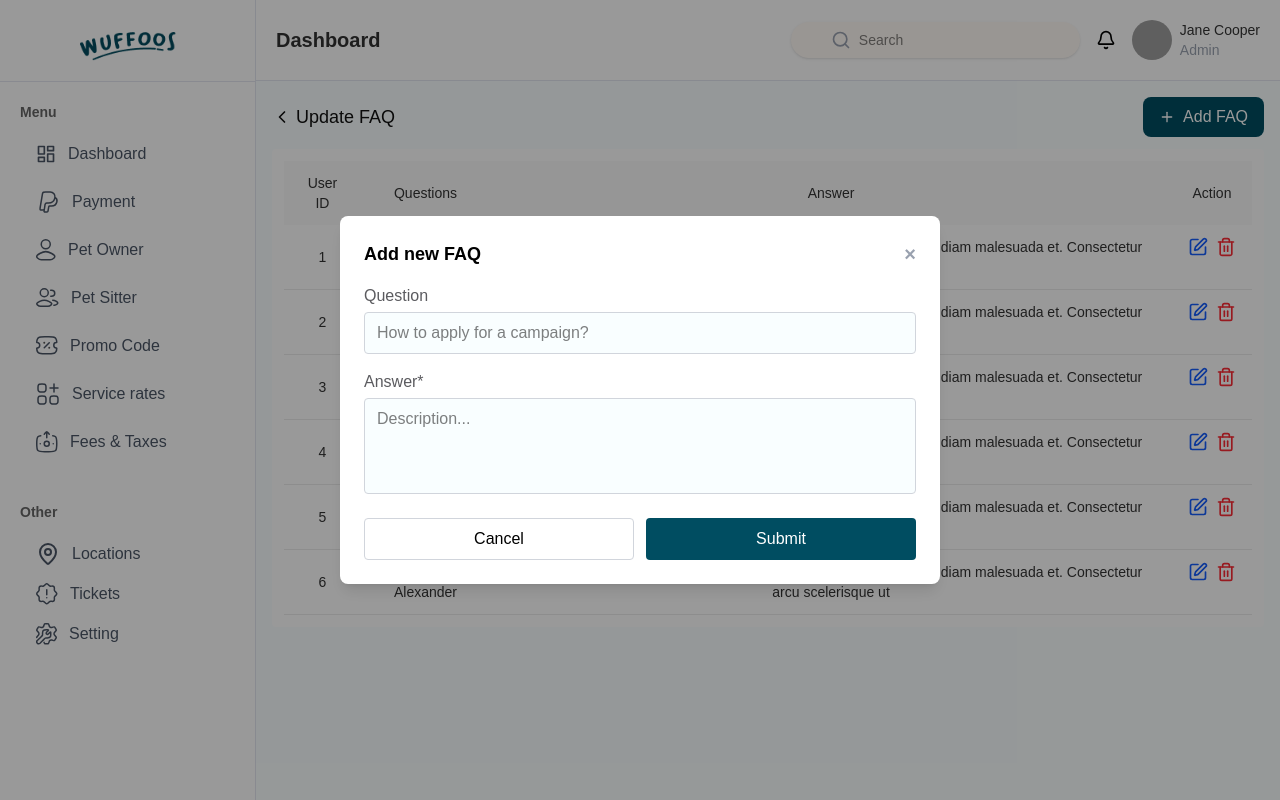
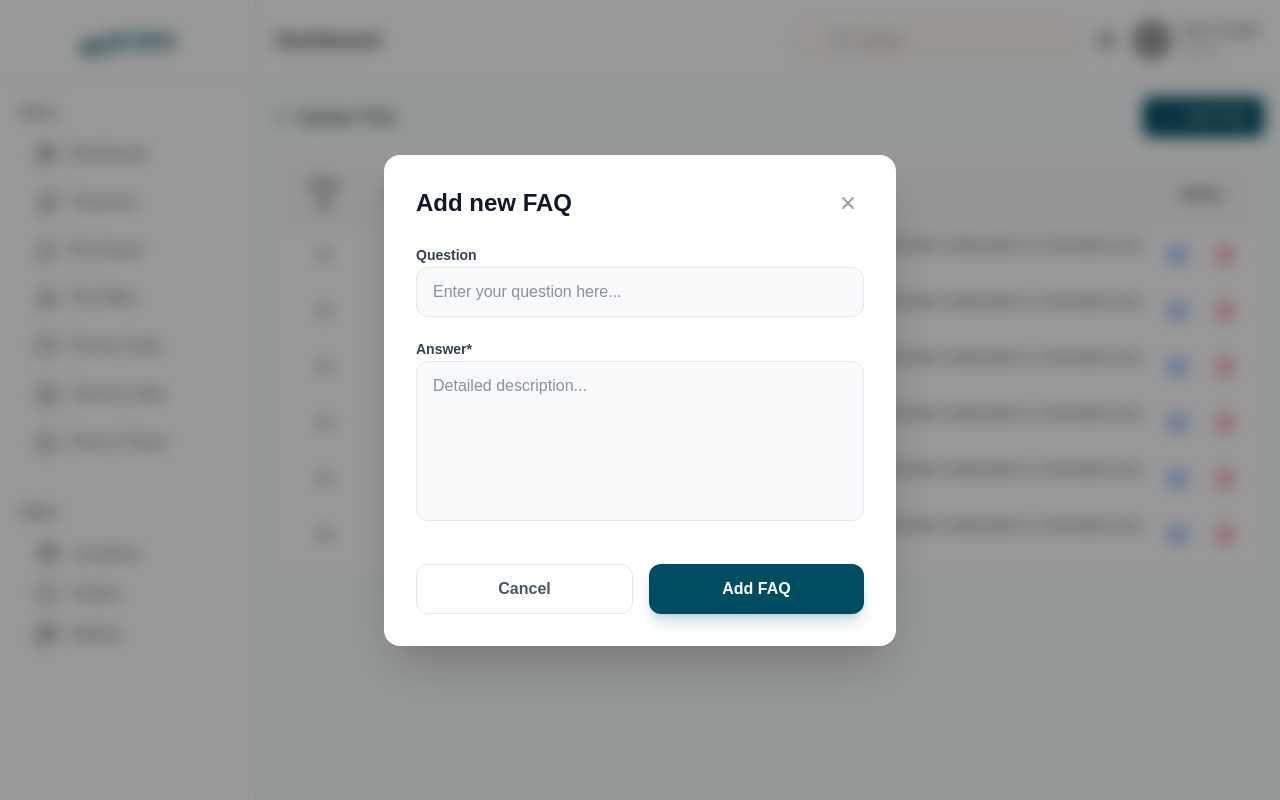
Before and after one commit to Topan-Roy/pet-care-DB, a React (Vite) app: page /dashboard/faqtable in a window 1280 px wide. Both pictures are taken after a click on the button "Add FAQ". Shown: the top 800 px of the page. Built offline with nearby package versions, Linux system fonts and the light colour scheme; grey boxes are pictures that could not be loaded.

Commit message:
added update

```diff
--- a/src/Pages/Setting/FAQTable.jsx
+++ b/src/Pages/Setting/FAQTable.jsx
@@ -14,10 +14,13 @@ const FAQTable = () => {
     ]);
 
     const [showModal, setShowModal] = useState(false);
+    const [showEditModal, setShowEditModal] = useState(false);
+    const [editingFaq, setEditingFaq] = useState(null);
     const [newQuestion, setNewQuestion] = useState("");
     const [newAnswer, setNewAnswer] = useState("");
 
     const handleAddFAQ = () => {
+        if (!newQuestion || !newAnswer) return;
         const newFAQ = {
             id: faqs.length + 1,
             question: newQuestion,
@@ -28,6 +31,28 @@ const FAQTable = () => {
         setNewQuestion("");
         setNewAnswer("");
     };
+
+    const handleEditClick = (faq) => {
+        setEditingFaq(faq);
+        setNewQuestion(faq.question);
+        setNewAnswer(faq.answer);
+        setShowEditModal(true);
+    };
+
+    const handleUpdateFAQ = () => {
+        if (!newQuestion || !newAnswer) return;
+        const updatedFaqs = faqs.map(f =>
+            f.id === editingFaq.id ? { ...f, question: newQuestion, answer: newAnswer } : f
+        );
+        setFaqs(updatedFaqs);
+        setShowEditModal(false);
+        setEditingFaq(null);
+        setNewQuestion("");
+        setNewAnswer("");
+    };
+
+
+
     return (
         <div className="p-4">
             <div className="rounded-xl">
@@ -45,39 +70,53 @@ const FAQTable = () => {
                     </div>
 
                     <button
-                        onClick={() => setShowModal(true)}
-                        className="flex items-center gap-2 bg-[#004D61] text-white px-4 py-2 rounded-lg hover:bg-[#003a4a] cursor-pointer"
+                        onClick={() => {
+                            setNewQuestion("");
+                            setNewAnswer("");
+                            setShowModal(true);
+                        }}
+                        className="flex items-center gap-2 bg-[#004D61] text-white px-4 py-2 rounded-lg hover:bg-[#003a4a] cursor-pointer transition-all active:scale-95"
                     >
                         <Plus size={16} />
                         Add FAQ
                     </button>
                 </div>
-                <div className="overflow-hidden rounded overflow-y-auto max-h-[700px] bg-[#FFFFFF] p-3 ">
-                    <table className="min-w-full text-sm text-left">
+                <div className="overflow-hidden rounded-xl overflow-y-auto max-h-[700px] bg-[#FFFFFF] p-3 shadow-sm border border-gray-100">
+                    <table className="min-w-full text-sm text-left border-separate border-spacing-0">
                         <thead className="bg-[#9999990D] text-[#333333] text-[14px] text-center sticky top-0 z-20">
                             <tr>
-                                <th className="py-3 px-4 font-medium">User ID</th>
-                                <th className="py-3 px-4 font-medium">Questions</th>
-                                <th className="py-3 px-4 font-medium">Answer</th>
-                                <th className="py-3 px-4 font-medium">Action</th>
+                                <th className="py-3 px-4 font-bold border-b border-gray-200">User ID</th>
+                                <th className="py-3 px-4 font-bold border-b border-gray-200">Questions</th>
+                                <th className="py-3 px-4 font-bold border-b border-gray-200">Answer</th>
+                                <th className="py-3 px-4 font-bold border-b border-gray-200">Action</th>
                             </tr>
                         </thead>
                         <tbody>
                             {faqs.map((faq) => (
                                 <tr
                                     key={faq.id}
-                                    className="border-b border-[#EBEBEB] hover:bg-[#0E7A601A] transition-colors duration-200 cursor-pointer text-center text-[#333333] text-md"
+                                    className="border-b border-[#EBEBEB] hover:bg-gray-50 transition-colors duration-200 text-center text-[#333333]"
                                 >
-                                    <td className="py-3 px-4">{faq.id}</td>
-                                    <td className="py-3 px-4">{faq.question}</td>
-                                    <td className="py-3 px-4">{faq.answer}</td>
-                                    <td className="py-3 px-4 flex gap-2 justify-center">
-                                        <button className="text-blue-600 hover:text-blue-800 cursor-pointer">
-                                            <SquarePen size={20} />
-                                        </button>
-                                        <button className="text-red-500 hover:text-red-700 cursor-pointer">
-                                            <Trash2 size={20} />
-                                        </button>
+                                    <td className="py-2 px-2 ">#{faq.id}</td>
+                                    <td className="py-2 px-2">{faq.question}</td>
+                                    <td className="py-2 px-2">{faq.answer}</td>
+                                    <td className="py-2 px-2">
+                                        <div className="flex gap-3 justify-center">
+                                            <button
+                                                onClick={() => handleEditClick(faq)}
+                                                className="text-blue-600 hover:bg-blue-50 p-2 rounded-lg transition-colors cursor-pointer"
+                                                title="Edit FAQ"
+                                            >
+                                                <SquarePen size={20} />
+                                            </button>
+                                            <button
+
+                                                className="text-red-500 hover:bg-red-50 p-2 rounded-lg transition-colors cursor-pointer"
+                                                title="Delete FAQ"
+                                            >
+                                                <Trash2 size={20} />
+                                            </button>
+                                        </div>
                                     </td>
                                 </tr>
                             ))}
@@ -85,52 +124,116 @@ const FAQTable = () => {
                     </table>
                 </div>
             </div>
-            {/* Modal */}
+
+            {/* Add Modal */}
             {showModal && (
-                <div className="fixed inset-0 flex items-center justify-center bg-black/40 bg-opacity-40 z-50">
-                    <div className="bg-white rounded-lg w-[600px] p-6 shadow-lg">
-                        {/* Header */}
-                        <div className="flex justify-between items-center mb-4">
-                            <h2 className="text-lg font-semibold">Add new FAQ</h2>
+                <div
+                    className="fixed inset-0 flex items-center justify-center bg-black/40 backdrop-blur-sm z-50 p-4 cursor-pointer"
+                    onClick={() => setShowModal(false)}
+                >
+                    <div
+                        className="bg-white rounded-2xl w-full max-w-lg p-8 shadow-2xl animate-in fade-in zoom-in duration-200 cursor-default"
+                        onClick={(e) => e.stopPropagation()}
+                    >
+                        <div className="flex justify-between items-center mb-6">
+                            <h2 className="text-2xl font-bold text-[#111827]">Add new FAQ</h2>
                             <button
                                 onClick={() => setShowModal(false)}
-                                className="text-gray-400 hover:text-gray-600 font-bold text-xl"
+                                className="text-gray-400 hover:text-gray-600 transition-colors p-1"
                             >
-                                &times;
+                                <Plus size={24} className="rotate-45" />
                             </button>
                         </div>
-                        <div className="flex flex-col gap-4">
-                            <div className="flex flex-col">
-                                <label className="text-md text-[#5B5B5F] font-medium mb-1">Question</label>
+                        <div className="space-y-5">
+                            <div className="space-y-1.5">
+                                <label className="text-sm font-semibold text-gray-700">Question</label>
                                 <input
                                     type="text"
-                                    placeholder="How to apply for a campaign?"
+                                    placeholder="Enter your question here..."
                                     value={newQuestion}
                                     onChange={(e) => setNewQuestion(e.target.value)}
-                                    className="w-full px-3 py-2 border border-gray-300 rounded focus:outline-none focus:ring-2 focus:ring-[#F9FEFF] bg-[#F9FEFF]"
+                                    className="w-full px-4 py-3 border border-gray-200 rounded-xl focus:outline-none focus:ring-2 focus:ring-[#004D61]/20 focus:border-[#004D61] bg-gray-50 transition-all text-gray-800"
                                 />
                             </div>
-                            <div className="flex flex-col">
-                                <label className="text-md text-[#5B5B5F] font-medium mb-1">Answer*</label>
+                            <div className="space-y-1.5">
+                                <label className="text-sm font-semibold text-gray-700">Answer*</label>
                                 <textarea
-                                    placeholder="Description..."
+                                    placeholder="Detailed description..."
                                     value={newAnswer}
                                     onChange={(e) => setNewAnswer(e.target.value)}
-                                    className="w-full px-3 py-2 border border-gray-300 rounded h-24 resize-none focus:outline-none focus:ring-2 focus:ring-[#F9FEFF] bg-[#F9FEFF]"
+                                    className="w-full px-4 py-3 border border-gray-200 rounded-xl h-40 resize-none focus:outline-none focus:ring-2 focus:ring-[#004D61]/20 focus:border-[#004D61] bg-gray-50 transition-all text-gray-800"
                                 />
                             </div>
-                            <div className="flex gap-3 w-full mt-2">
+                            <div className="flex gap-4 pt-4">
                                 <button
                                     onClick={() => setShowModal(false)}
-                                    className="w-1/2 px-4 py-2 border border-gray-300 rounded hover:bg-gray-100 cursor-pointer"
+                                    className="flex-1 px-6 py-3 border border-gray-200 text-gray-600 rounded-xl hover:bg-gray-50 font-bold transition-colors cursor-pointer"
                                 >
                                     Cancel
                                 </button>
                                 <button
                                     onClick={handleAddFAQ}
-                                    className="w-1/2 px-4 py-2 bg-[#004D61] text-white rounded hover:bg-[#003a4a] cursor-pointer"
+                                    className="flex-1 px-6 py-3 bg-[#004D61] text-white rounded-xl hover:bg-[#003a4a] font-bold shadow-lg shadow-[#004D61]/20 transition-all active:scale-95 cursor-pointer"
                                 >
-                                    Submit
+                                    Add FAQ
+                                </button>
+                            </div>
+                        </div>
+                    </div>
+                </div>
+            )}
+
+            {/* Edit Modal */}
+            {showEditModal && (
+                <div
+                    className="fixed inset-0 flex items-center justify-center bg-black/40 backdrop-blur-sm z-50 p-4 cursor-pointer"
+                    onClick={() => setShowEditModal(false)}
+                >
+                    <div
+                        className="bg-white rounded-2xl w-full max-w-lg p-8 shadow-2xl animate-in fade-in zoom-in duration-200 cursor-default"
+                        onClick={(e) => e.stopPropagation()}
+                    >
+                        <div className="flex justify-between items-center mb-6">
+                            <h2 className="text-2xl font-bold text-[#111827]">Edit FAQ</h2>
+                            <button
+                                onClick={() => setShowEditModal(false)}
+                                className="text-gray-400 hover:text-gray-600 transition-colors p-1"
+                            >
+                                <Plus size={24} className="rotate-45" />
+                            </button>
+                        </div>
+                        <div className="space-y-5">
+                            <div className="space-y-1.5">
+                                <label className="text-sm font-semibold text-gray-700">Question</label>
+                                <input
+                                    type="text"
+                                    placeholder="Enter your question here..."
+                                    value={newQuestion}
+                                    onChange={(e) => setNewQuestion(e.target.value)}
+                                    className="w-full px-4 py-3 border border-gray-200 rounded-xl focus:outline-none focus:ring-2 focus:ring-[#004D61]/20 focus:border-[#004D61] bg-gray-50 transition-all text-gray-800"
+                                />
+                            </div>
+                            <div className="space-y-1.5">
+                                <label className="text-sm font-semibold text-gray-700">Answer*</label>
+                                <textarea
+                                    placeholder="Detailed description..."
+                                    value={newAnswer}
+                                    onChange={(e) => setNewAnswer(e.target.value)}
+                                    className="w-full px-4 py-3 border border-gray-200 rounded-xl h-40 resize-none focus:outline-none focus:ring-2 focus:ring-[#004D61]/20 focus:border-[#004D61] bg-gray-50 transition-all text-gray-800"
+                                />
+                            </div>
+                            <div className="flex gap-4 pt-4">
+                                <button
+                                    onClick={() => setShowEditModal(false)}
+                                    className="flex-1 px-6 py-3 border border-gray-200 text-gray-600 rounded-xl hover:bg-gray-50 font-bold transition-colors cursor-pointer"
+                                >
+                                    Cancel
+                                </button>
+                                <button
+                                    onClick={handleUpdateFAQ}
+                                    className="flex-1 px-6 py-3 bg-[#004D61] text-white rounded-xl hover:bg-[#003a4a] font-bold shadow-lg shadow-[#004D61]/20 transition-all active:scale-95 cursor-pointer"
+                                >
+                                    Update FAQ
                                 </button>
                             </div>
                         </div>
```
Also changed, not shown: src/Components/TaxConfigurationModal.jsx (+60 -66 lines).
